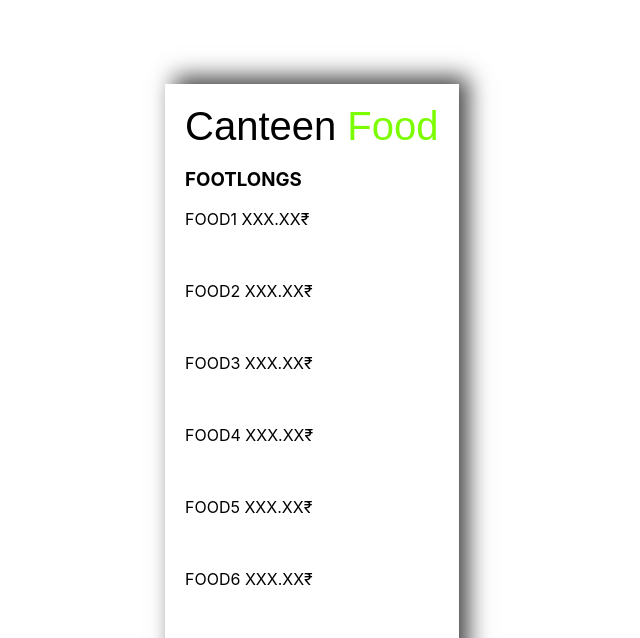
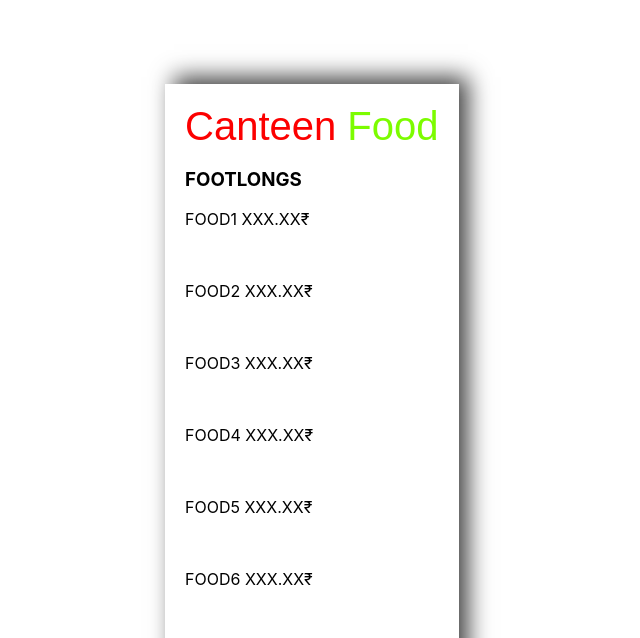
Before and after one commit to abhishek3923/canteen-food-ordering-system, a website: page menu.html in a window 1280 px wide. Shown: the part 156-794 px from the top of the page, without its empty margins (347-987 px from the left). Drawn offline with Linux system fonts and the light colour scheme.

Commit message:
Update menu.html

```diff
--- a/menu.html
+++ b/menu.html
@@ -22,8 +22,9 @@
             box-shadow: 9px -7px 22px 0px rgba(0,0,0,0.75);
         }
         .canteen{
-            font-size: 40px;;
+            font-size: 40px;
             font-family: Arial, Helvetica, sans-serif;
+            color: rgb(252, 0, 0);
         }
         .food{
             font-size: 40px;
```
